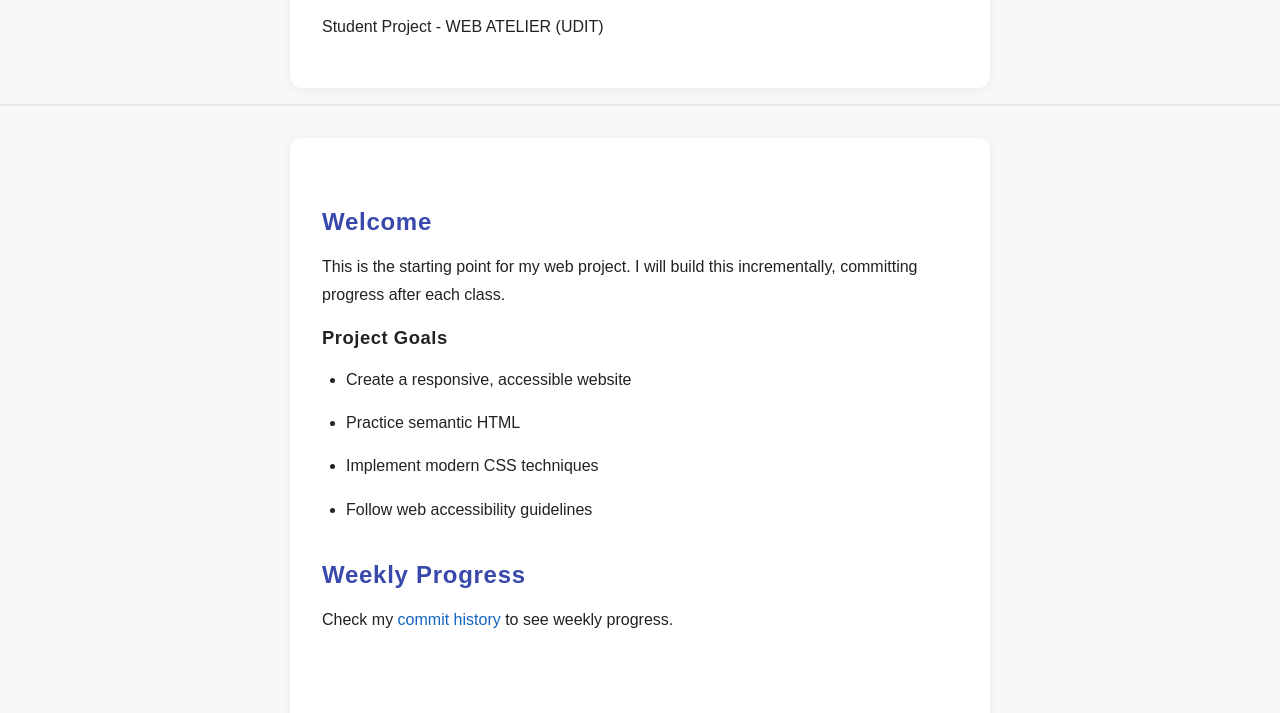
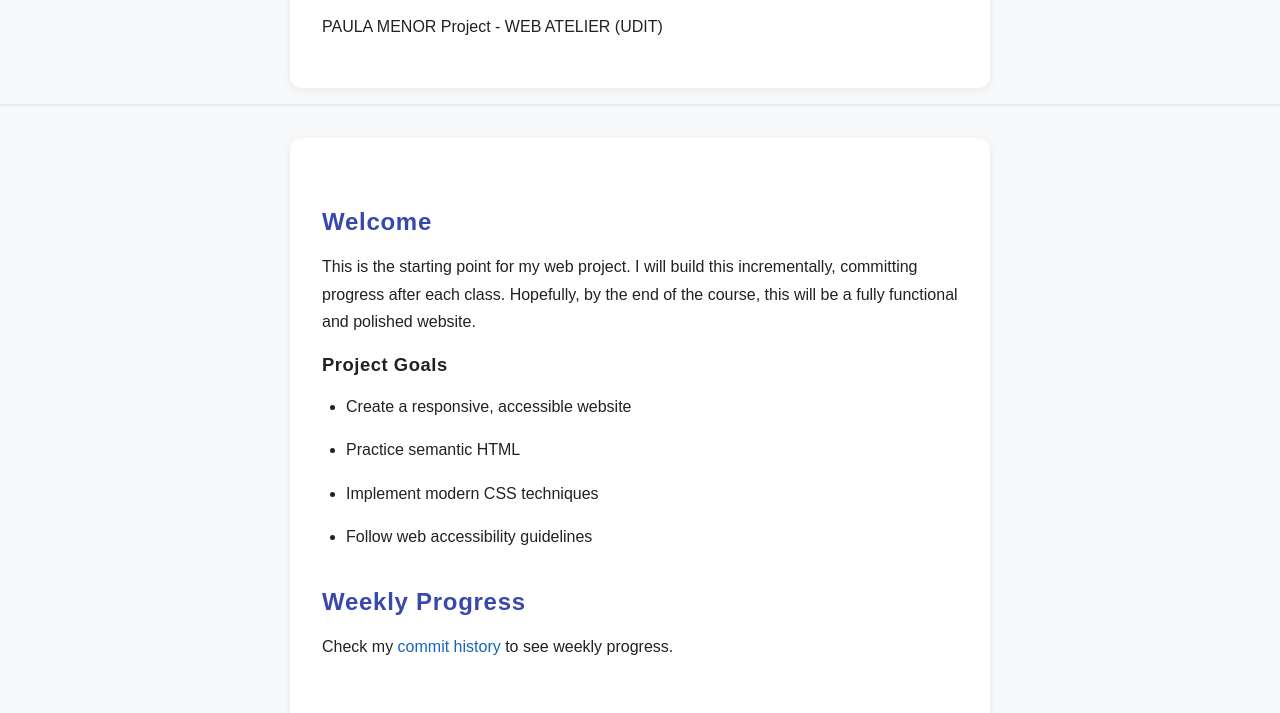
Before and after one commit to pmenorrios/ADVANCEDWEBDESIGN-UDIT, a website: page student-project-template/index.html in a window 1280 px wide. Shown: the part 87-800 px from the top of the page. Drawn offline with Linux system fonts and the light colour scheme.

Commit message:
litle changes

```diff
--- a/student-project-template/index.html
+++ b/student-project-template/index.html
@@ -13,7 +13,7 @@
 		<header>
 			<div class="container">
 				<h1>My Web Project</h1>
-				<p>Student Project - WEB ATELIER (UDIT)</p>
+				<p>PAULA MENOR Project - WEB ATELIER (UDIT)</p>
 			</div>
 		</header>
 
@@ -22,7 +22,7 @@
 				<h2>Welcome</h2>
 				<p>
 					This is the starting point for my web project. I will build this incrementally, committing progress after each
-					class.
+					class. Hopefully, by the end of the course, this will be a fully functional and polished website.
 				</p>
 
 				<h3>Project Goals</h3>
```
